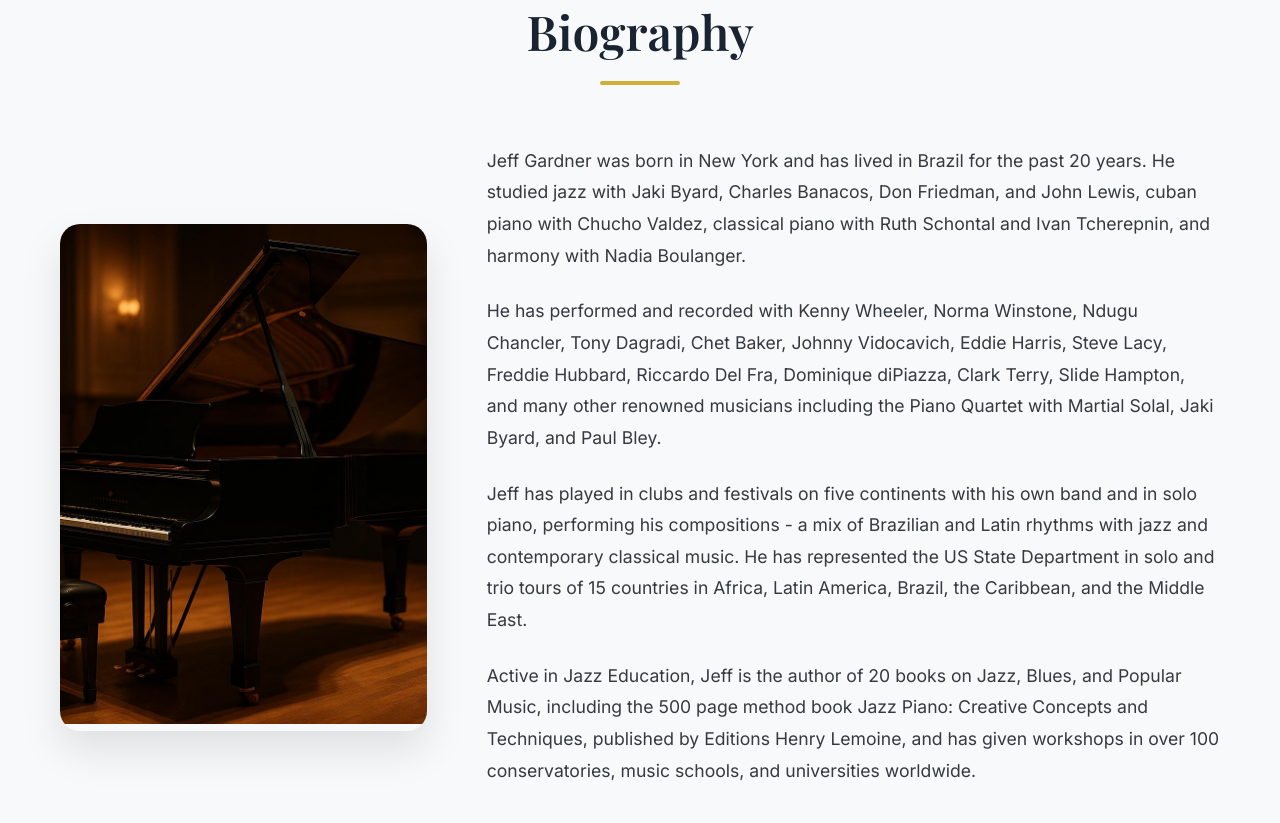
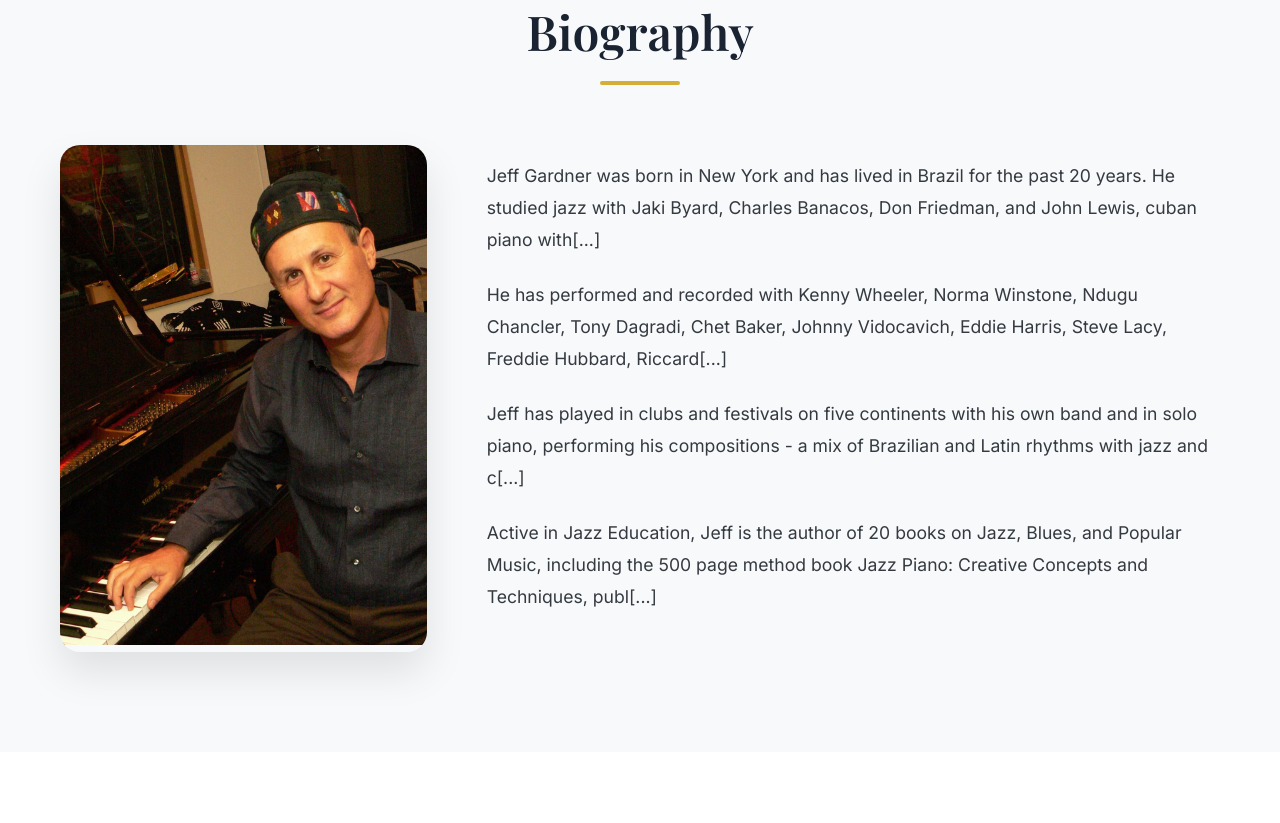
Before and after one commit to oneminutebass/jeff-gardner-landing, a plain HTML site: page index.html in a window 1280 px wide. Shown: the part 897-1720 px from the top of the page. Drawn offline with nearby package versions, Linux system fonts and the light colour scheme.

Commit message:
Add files via upload

```diff
--- a/index.html
+++ b/index.html
@@ -57,16 +57,16 @@
             </div>
             <div class="biography-content">
                 <div class="biography-image">
-                    <img src="assets/images/elegant-piano.jpg" alt="Jeff Gardner at piano">
+                    <img src="assets/images/jeff_piano.jpeg" alt="Jeff Gardner at piano">
                 </div>
                 <div class="biography-text">
-                    <p>Jeff Gardner was born in New York and has lived in Brazil for the past 20 years. He studied jazz with Jaki Byard, Charles Banacos, Don Friedman, and John Lewis, cuban piano with Chucho Valdez, classical piano with Ruth Schontal and Ivan Tcherepnin, and harmony with Nadia Boulanger.</p>
+                    <p>Jeff Gardner was born in New York and has lived in Brazil for the past 20 years. He studied jazz with Jaki Byard, Charles Banacos, Don Friedman, and John Lewis, cuban piano with[...]
 
-                    <p>He has performed and recorded with Kenny Wheeler, Norma Winstone, Ndugu Chancler, Tony Dagradi, Chet Baker, Johnny Vidocavich, Eddie Harris, Steve Lacy, Freddie Hubbard, Riccardo Del Fra, Dominique diPiazza, Clark Terry, Slide Hampton, and many other renowned musicians including the Piano Quartet with Martial Solal, Jaki Byard, and Paul Bley.</p>
+                    <p>He has performed and recorded with Kenny Wheeler, Norma Winstone, Ndugu Chancler, Tony Dagradi, Chet Baker, Johnny Vidocavich, Eddie Harris, Steve Lacy, Freddie Hubbard, Riccard[...]
 
-                    <p>Jeff has played in clubs and festivals on five continents with his own band and in solo piano, performing his compositions - a mix of Brazilian and Latin rhythms with jazz and contemporary classical music. He has represented the US State Department in solo and trio tours of 15 countries in Africa, Latin America, Brazil, the Caribbean, and the Middle East.</p>
+                    <p>Jeff has played in clubs and festivals on five continents with his own band and in solo piano, performing his compositions - a mix of Brazilian and Latin rhythms with jazz and c[...]
 
-                    <p>Active in Jazz Education, Jeff is the author of 20 books on Jazz, Blues, and Popular Music, including the 500 page method book Jazz Piano: Creative Concepts and Techniques, published by Editions Henry Lemoine, and has given workshops in over 100 conservatories, music schools, and universities worldwide.</p>
+                    <p>Active in Jazz Education, Jeff is the author of 20 books on Jazz, Blues, and Popular Music, including the 500 page method book Jazz Piano: Creative Concepts and Techniques, publ[...]
                 </div>
             </div>
         </div>
@@ -186,7 +186,7 @@
             <div class="albums-grid">
                 <div class="album-card">
                     <div class="album-cover">
-                        <img src="assets/images/elegant-piano.jpg" alt="Stories Album">
+                        <img src="assets/images/jeff_piano.jpeg" alt="Stories Album">
                         <div class="play-overlay">
                             <i class="fas fa-play"></i>
                         </div>
@@ -203,7 +203,7 @@
 
                 <div class="album-card">
                     <div class="album-cover">
-                        <img src="assets/images/elegant-piano.jpg" alt="Sky Dance Album">
+                        <img src="assets/images/jeff_piano.jpeg" alt="Sky Dance Album">
                         <div class="play-overlay">
                             <i class="fas fa-play"></i>
                         </div>
@@ -220,7 +220,7 @@
 
                 <div class="album-card">
                     <div class="album-cover">
-                        <img src="assets/images/elegant-piano.jpg" alt="Continuum Album">
+                        <img src="assets/images/jeff_piano.jpeg" alt="Continuum Album">
                         <div class="play-overlay">
                             <i class="fas fa-play"></i>
                         </div>
@@ -237,7 +237,7 @@
 
                 <div class="album-card">
                     <div class="album-cover">
-                        <img src="assets/images/elegant-piano.jpg" alt="Alchemy Album">
+                        <img src="assets/images/jeff_piano.jpeg" alt="Alchemy Album">
                         <div class="play-overlay">
                             <i class="fas fa-play"></i>
                         </div>
@@ -254,7 +254,7 @@
 
                 <div class="album-card">
                     <div class="album-cover">
-                        <img src="assets/images/elegant-piano.jpg" alt="Lovelight Album">
+                        <img src="assets/images/jeff_piano.jpeg" alt="Lovelight Album">
                         <div class="play-overlay">
                             <i class="fas fa-play"></i>
                         </div>
@@ -271,7 +271,7 @@
 
                 <div class="album-card">
                     <div class="album-cover">
-                        <img src="assets/images/elegant-piano.jpg" alt="Noches Habaneras Album">
+                        <img src="assets/images/jeff_piano.jpeg" alt="Noches Habaneras Album">
                         <div class="play-overlay">
                             <i class="fas fa-play"></i>
                         </div>
```
